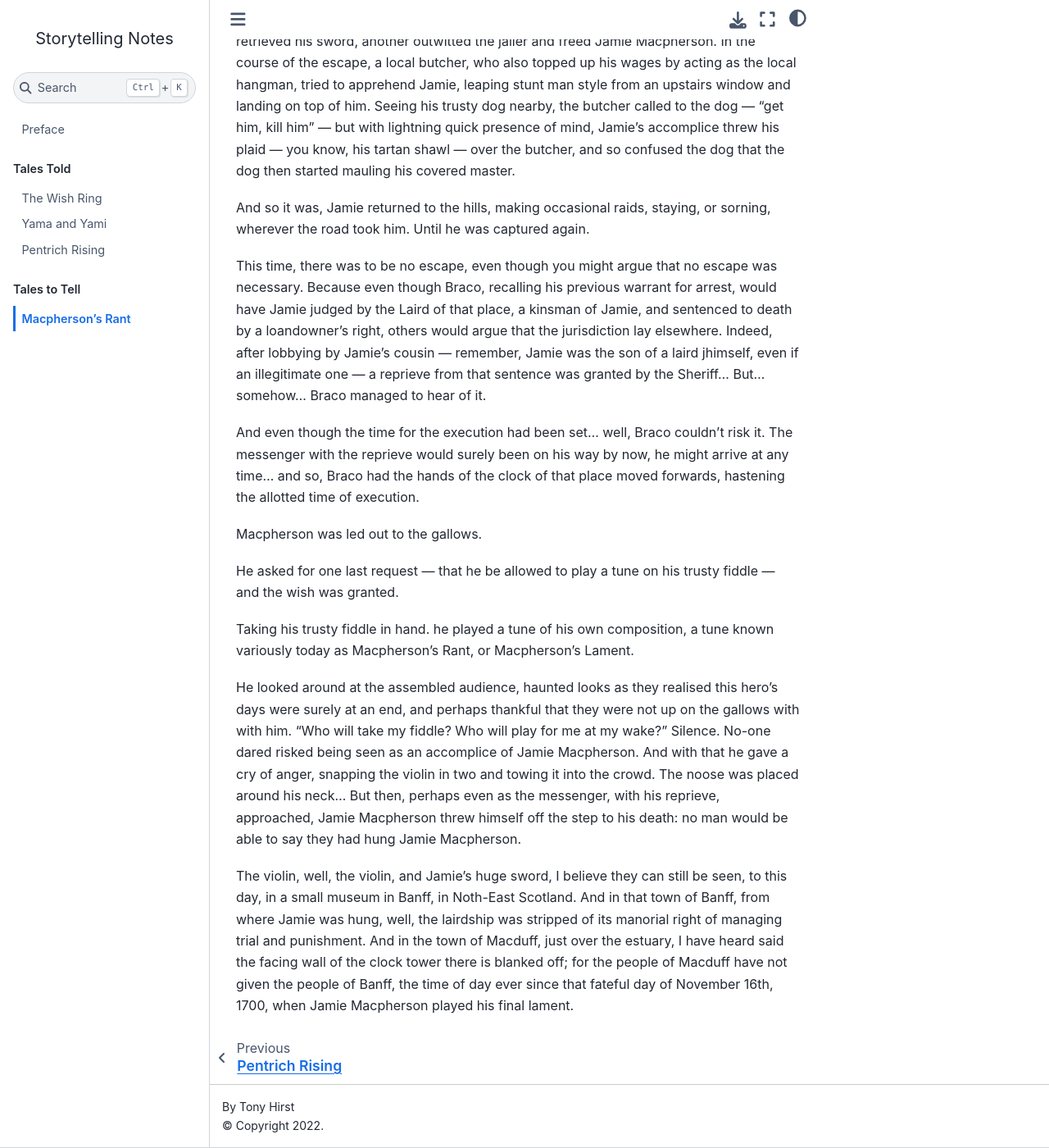
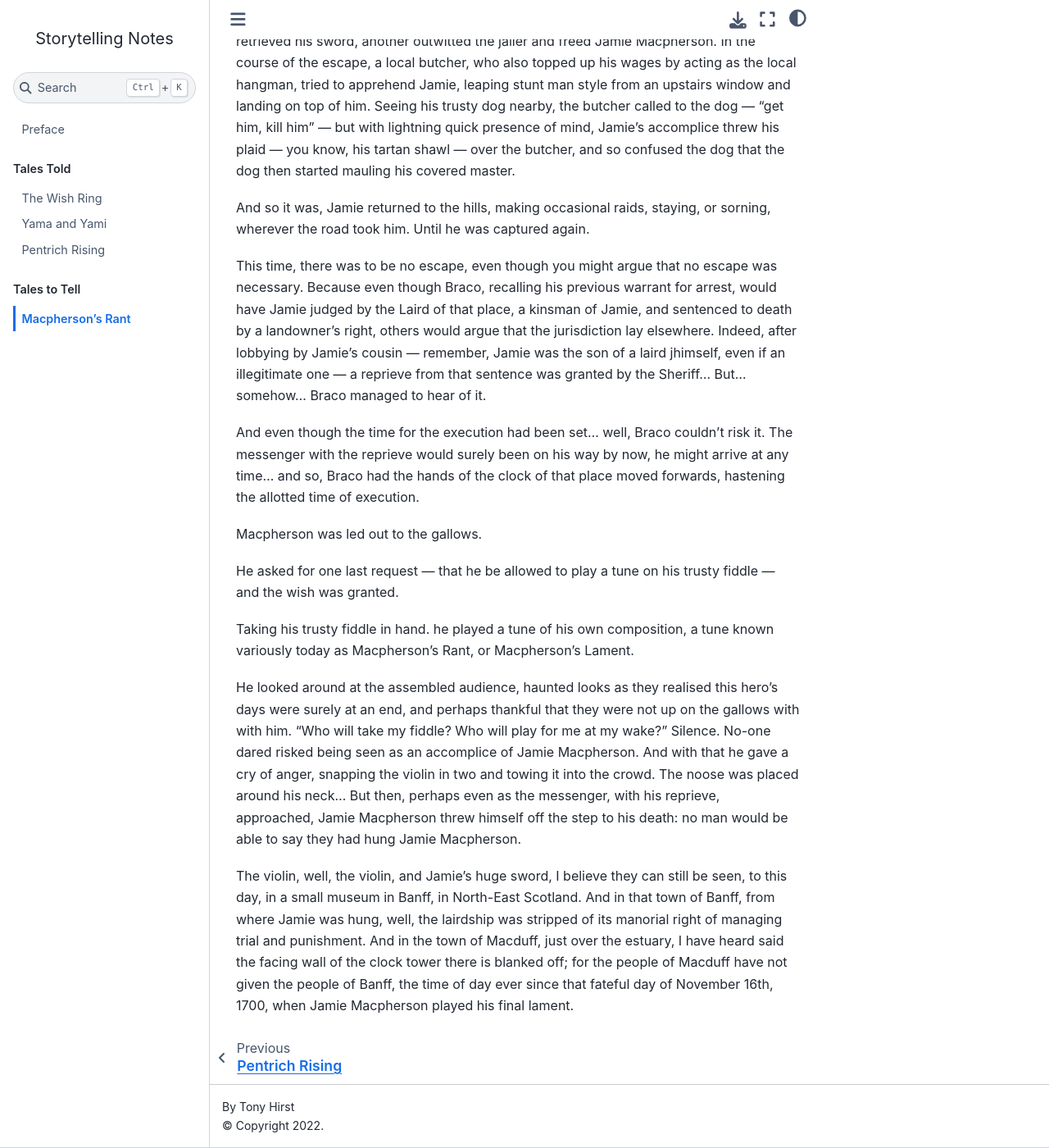
Before and after one commit to psychemedia/storytelling-notes, a Jupyter Book: the page built from macpherson.md, in a window 1280 px wide and 1400 px high, scrolled down 1372 px. Shown: the whole window at 82% size. Built offline with Jupyter Book 1.0.4 settings and Sphinx 7.4.7 and the Sphinx Book theme 1.1.4, drawn with Linux system fonts in a browser that asks for light colours; some of the changed text lies outside the part shown.

Commit message:
Update macpherson.md

```diff
--- a/macpherson.md
+++ b/macpherson.md
@@ -22,7 +22,7 @@ But his merry men — if you could ever imagine a band of huge, great, sword wie
 
 And so it was, Jamie returned to the hills, making occasional raids, staying, or sorning, wherever the road took him. Until he was captured again.
 
-This time, there was to be no escape, even though you might argue that no escape was necessary. Because even though Braco, recalling his previous warrant for arrest, would have Jamie judged by the Laird of that place, a kinsman of Jamie, and sentenced to death by a loandowner's right, others would argue that the jurisdiction lay elsewhere. Indeed, after lobbying by Jamie's cousin — remember, Jamie was the son of a laird jhimself, even if an illegitimate one — a reprieve from that sentence was granted by the Sheriff... But...  somehow...  Braco managed to hear of it.
+This time, there was to be no escape, even though you might argue that no escape was necessary. Because even though Braco, recalling his previous warrant for arrest, would have Jamie judged by the Laird of that place, a kinsman of Jamie, and sentenced to death by a landowner's right, others would argue that the jurisdiction lay elsewhere. Indeed, after lobbying by Jamie's cousin — remember, Jamie was the son of a laird jhimself, even if an illegitimate one — a reprieve from that sentence was granted by the Sheriff... But...  somehow...  Braco managed to hear of it.
 
 And even though the time for the execution had been set... well, Braco couldn't risk it. The messenger with the reprieve would surely been on his way by now, he might arrive at any time...  and so, Braco had the hands of the clock of that place moved forwards, hastening the allotted time of execution.
 
@@ -34,4 +34,4 @@ Taking his trusty fiddle in hand. he played a tune of his own composition, a tun
 
 He looked around at the assembled audience, haunted looks as they realised this hero's days were surely at an end, and perhaps thankful that they were not up on the gallows with with him. "Who will take my fiddle? Who will play for me at my wake?" Silence. No-one dared risked being seen as an accomplice of Jamie Macpherson. And with that he gave a cry of anger, snapping the violin in two and towing it into the crowd. The noose was placed around his neck... But then, perhaps even as the messenger, with his reprieve, approached, Jamie Macpherson threw himself off the step to his death: no man would be able to say they had hung Jamie Macpherson.
 
-The violin, well, the violin, and Jamie's huge sword, I believe they can still be seen, to this day, in a small museum in Banff, in Noth-East Scotland.  And in that town of Banff, from where Jamie was hung, well, the lairdship was stripped of its manorial right of managing trial and punishment. And in the town of Macduff, just over the estuary, I have heard said the facing wall of the clock tower there is blanked off; for the people of Macduff have not given the people of Banff, the time of day ever since that fateful day of November 16th, 1700, when Jamie Macpherson played his final lament.
+The violin, well, the violin, and Jamie's huge sword, I believe they can still be seen, to this day, in a small museum in Banff, in North-East Scotland.  And in that town of Banff, from where Jamie was hung, well, the lairdship was stripped of its manorial right of managing trial and punishment. And in the town of Macduff, just over the estuary, I have heard said the facing wall of the clock tower there is blanked off; for the people of Macduff have not given the people of Banff, the time of day ever since that fateful day of November 16th, 1700, when Jamie Macpherson played his final lament.
```
Also changed, not shown: other parts of macpherson.md (+1 -1 lines).
